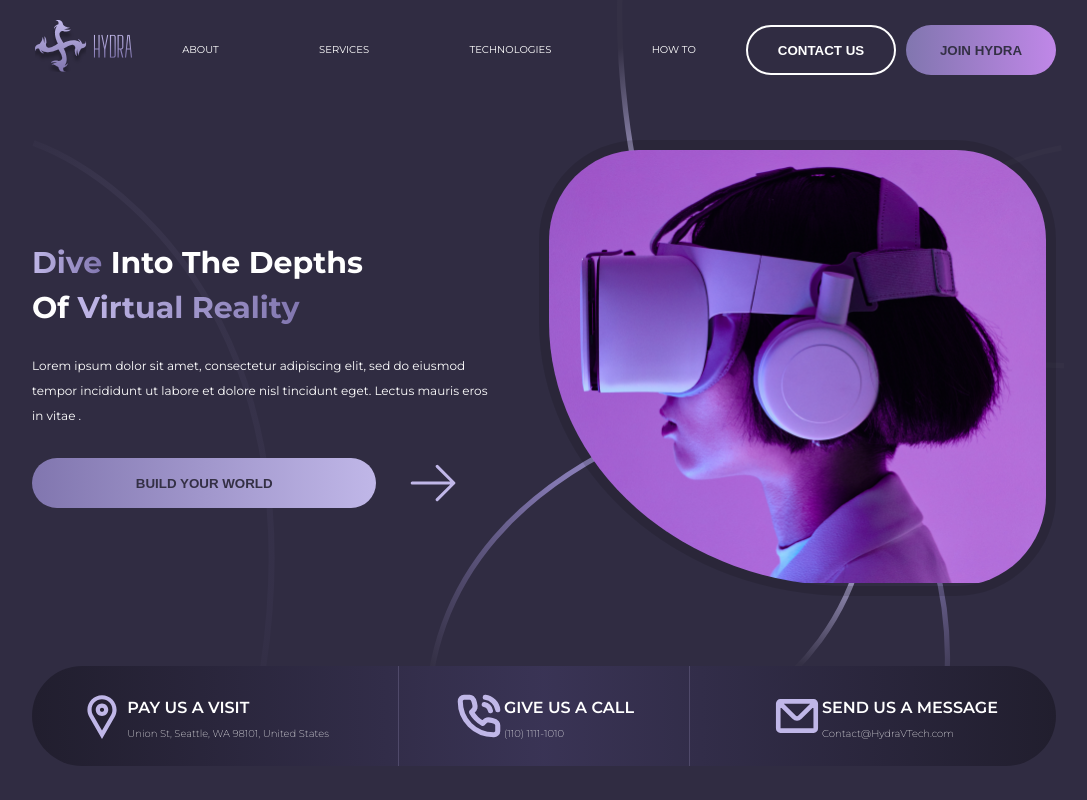
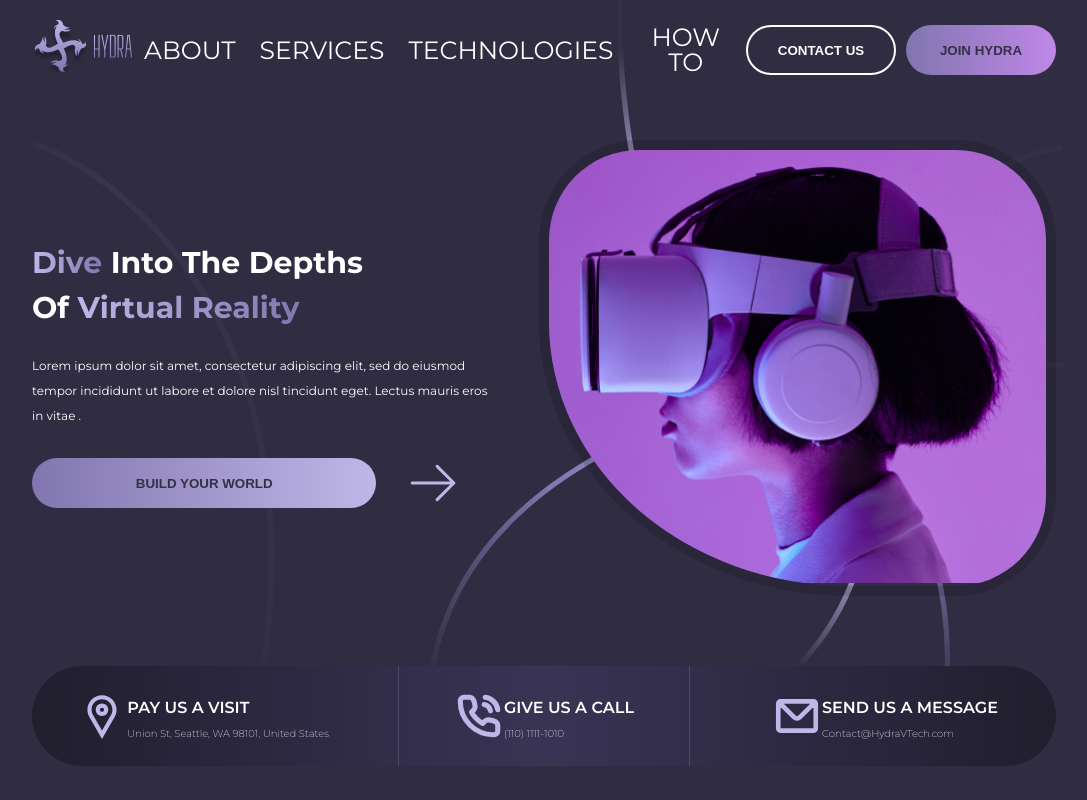
Before and after one commit to GreenTech-Solutions/Hydra, a website: page index.html in a window 1280 px wide. Shown: the top 800 px of the page, without its empty margins (96-1183 px from the left). Drawn offline with Linux system fonts and the light colour scheme.

Commit message:
font fix

```diff
--- a/desktop.scss
+++ b/desktop.scss
@@ -21,7 +21,7 @@
       border: 2px solid transparent;
       border-radius: 40px;
 
-      font-size: 10px;
+      font-size: 25px;
 
       &:hover {
         transform: scale(1.1);
```
Also changed, not shown: desktop.css, 1 other file.
